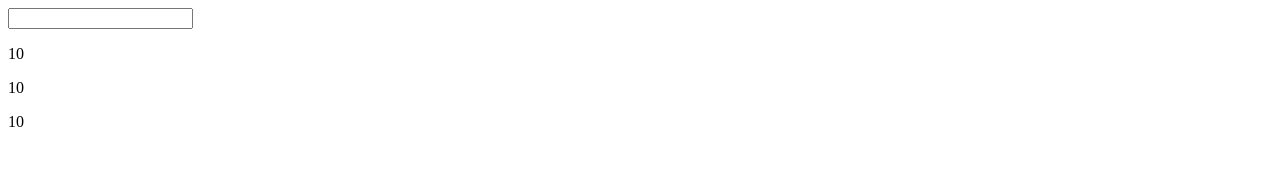
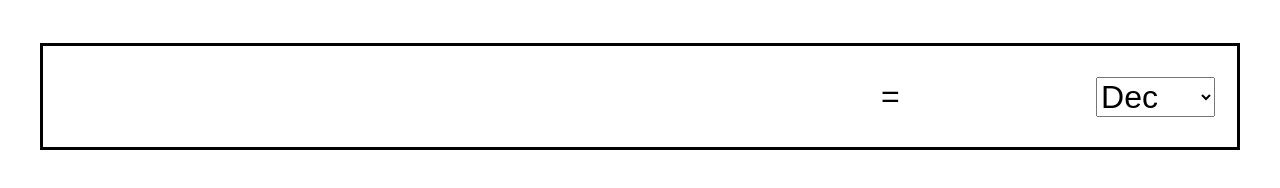
Before and after one commit to LemonPol/Multi-Base-Calculator, a website: page index.html in a window 1280 px wide. Drawn offline with Linux system fonts and the light colour scheme.

Commit message:
Refactored equation input system. Refactored character input processing.

```diff
--- a/index.html
+++ b/index.html
@@ -1,14 +1,11 @@
+<!DOCTYPE html>
+
 <head>
     <link rel="stylesheet" href="stylesheet.css">
 </head>
 
 <body id="body">
-
-    <input type="text" id="equation-box" class="input">
-    <p id="equation-output-dec">10</p>
-    <p id="equation-output-hex">10</p>
-    <p id="equation-output-bin">10</p>
-
+    <div id="container" class="parent-container"></div>
 </body>
 
 <script src="index.js"></script>
--- a/index.js
+++ b/index.js
@@ -1,7 +1,9 @@
-const equationBox = document.getElementById('equation-box');
-const equationOutputDecimal = document.getElementById('equation-output-dec');
-const equationOutputHex = document.getElementById('equation-output-hex');
-const equationOutputBinary = document.getElementById('equation-output-bin');
+const equationBox = document.getElementById("equation-box");
+const equationOutputDecimal = document.getElementById("equation-output-dec");
+const equationOutputHex = document.getElementById("equation-output-hex");
+const equationOutputBinary = document.getElementById("equation-output-bin");
+
+var equationArray = [];
 
 function fetchGroups(s) {
 
@@ -12,7 +14,7 @@ function fetchGroups(s) {
     // Toxenize parenthesis
     for (let i = 0; i < s.length; i++) {
 
-        if (s.charAt(i) == '(') {
+        if (s.charAt(i) == "(") {
             groupDepth++;
             tokenList.push({
                 "type" : "open",
@@ -21,7 +23,7 @@ function fetchGroups(s) {
             });
         }
 
-        if (s.charAt(i) == ')') {
+        if (s.charAt(i) == ")") {
             groupDepth--;
             tokenList.push({
                 "type" : "close",
@@ -68,7 +70,7 @@ function fetchGroups(s) {
 function evaluateEquation(input) {
 
     if (!parenthesisComplete(input)) {
-        return;
+        return ["","",""];
     }
 
     valueStack = [];
@@ -138,9 +140,14 @@ function evaluateEquation(input) {
         valueStack.push(doMath(valueStack.pop(), valueStack.pop(), operatorStack.pop()));
     }
 
-    return [valueStack[0], valueStack[0].toString(16), valueStack[0].toString(2)]
+    if (valueStack.length > 0 && !isNaN(valueStack[0])) {
+        return [valueStack[0], valueStack[0].toString(16), valueStack[0].toString(2)]
+    } else {
+        return ["","",""];
+    }
 
 }
+
 
 function doMath(t1, t2, op) {
     switch(op) {
@@ -164,6 +171,11 @@ function getPrecedence(op) {
 
 function parenthesisComplete(s) {
     let result = 0;
+
+    if (s == "") {
+        return false;
+    }
+
     for (let i = 0; i < s.length; i++) {
         if (s.charAt(i) == "(") {
             result++;
@@ -174,8 +186,76 @@ function parenthesisComplete(s) {
     return result == 0;
 }
 
-equationBox.addEventListener('input', () => {
-    equationOutputDecimal.innerHTML = evaluateEquation(equationBox.value)[0];
-    equationOutputHex.innerHTML = evaluateEquation(equationBox.value)[1];
-    equationOutputBinary.innerHTML = evaluateEquation(equationBox.value)[2];
-});
+var containerNum = 0;
+
+function createNewInput() {
+    let newContainer = document.createElement("div");
+    newContainer.classList.add("equation-container");
+    newContainer.id = containerNum++;
+
+    let newInput = document.createElement("input");
+    newInput.type = "text";
+    newInput.classList.add("input");
+    newInput.id = "input_" + containerNum;
+
+    let newOutput = document.createElement("p");
+    newOutput.classList.add("output");
+    newOutput.textContent = "= ";
+    newOutput.id = "output_" + containerNum;
+
+    let newSelector = document.createElement("select");
+    newSelector.classList.add("selector");
+    newSelector.innerHTML = `
+        <option value="0">Dec</option>
+        <option value="1">Hex</option>
+        <option value="2">Bin</option>
+    `;
+    newSelector.id = "selector_" + containerNum;
+
+    newContainer.appendChild(newInput);
+    newContainer.appendChild(newOutput);
+    newContainer.appendChild(newSelector);
+
+    let container = document.getElementById("container");
+    container.appendChild(newContainer);
+
+    equationArray.push({
+        "container" : newContainer,
+        "input" : newInput,
+    });
+
+    let deleteKeyPressed = false;
+
+    newInput.addEventListener("keydown", (event) => {
+        let index = equationArray.findIndex(elem => elem.container == newContainer);
+        if (event.key == "Backspace" && newInput.value == "" && equationArray.length > 1) {
+            deleteKeyPressed = true;
+            equationArray.splice(index, 1);
+            newContainer.remove();
+            newInput.remove();
+            index == 0 ? equationArray[index].input.focus() : equationArray[index-1].input.focus();
+            return;
+        }
+        if (event.key != "Backspace" && event.key != "ArrowUp" && newInput == equationArray[equationArray.length-1].input) {
+            createNewInput();
+        }
+        if (event.key == "ArrowUp" && index != 0) {
+            equationArray[index-1].input.focus();
+        }
+        if (event.key == "Enter" || event.key == "ArrowDown") {
+            equationArray[index+1].input.focus();
+        }
+        console.log(event.key);
+    });
+
+    newInput.addEventListener("input", () => {
+        newOutput.innerHTML = "= " + evaluateEquation(newInput.value)[newSelector.value];
+    });
+
+    newSelector.addEventListener("input", () => {
+        newOutput.innerHTML = "= " + evaluateEquation(newInput.value)[newSelector.value];
+    })
+
+}
+
+createNewInput();
--- a/stylesheet.css
+++ b/stylesheet.css
@@ -0,0 +1,79 @@
+body {
+    display: flex;
+    justify-content: center;
+    align-items: center;
+    flex-flow: wrap;
+    font-size: 2rem;
+    font-family: 'Ariel', sans-serif;
+    padding-top: 3%;
+    padding-bottom: 3%;
+}
+
+h1 {
+    width : 100%;
+    margin: auto;
+    text-align: center;
+    font-family: 'Courier New', monospace;
+}
+
+h2 {
+    width: 100%;
+    margin: auto;
+    text-align: center;
+    font-family: 'Courier New', monospace;
+}
+
+input {
+    border: 0;
+    background: transparent;
+}
+
+textarea:focus, input:focus{
+    outline: none;
+}
+
+.parent-container {
+    width : 95%;
+    height : 95%;
+}
+
+.equation-container {
+    display: flex;
+    justify-content: center;
+    align-items: center;
+    border-style: solid;
+    margin-top: -3px;
+}
+
+.equation-container:focus-within {
+    position: relative;
+    display: flex;
+    justify-content: center;
+    align-items: center;
+    border-style: solid;
+    border-color: #40A7E9;
+    z-index: 100;
+}
+
+.input {
+    width : 68%;
+    height : 100%;
+    overflow: scroll;
+    font-size: inherit;
+}
+
+.selector {
+    width : 10%;
+    height : 100%;
+    font-size: inherit;
+}
+
+.output {
+    width : 18%;
+    height : 100%;
+    white-space: nowrap;
+    overflow: scroll;
+    -ms-overflow-style: none;
+    scrollbar-width: none;
+    font-size: inherit;
+}
```
Also changed, not shown: package.json (added, +11 -0 lines).
